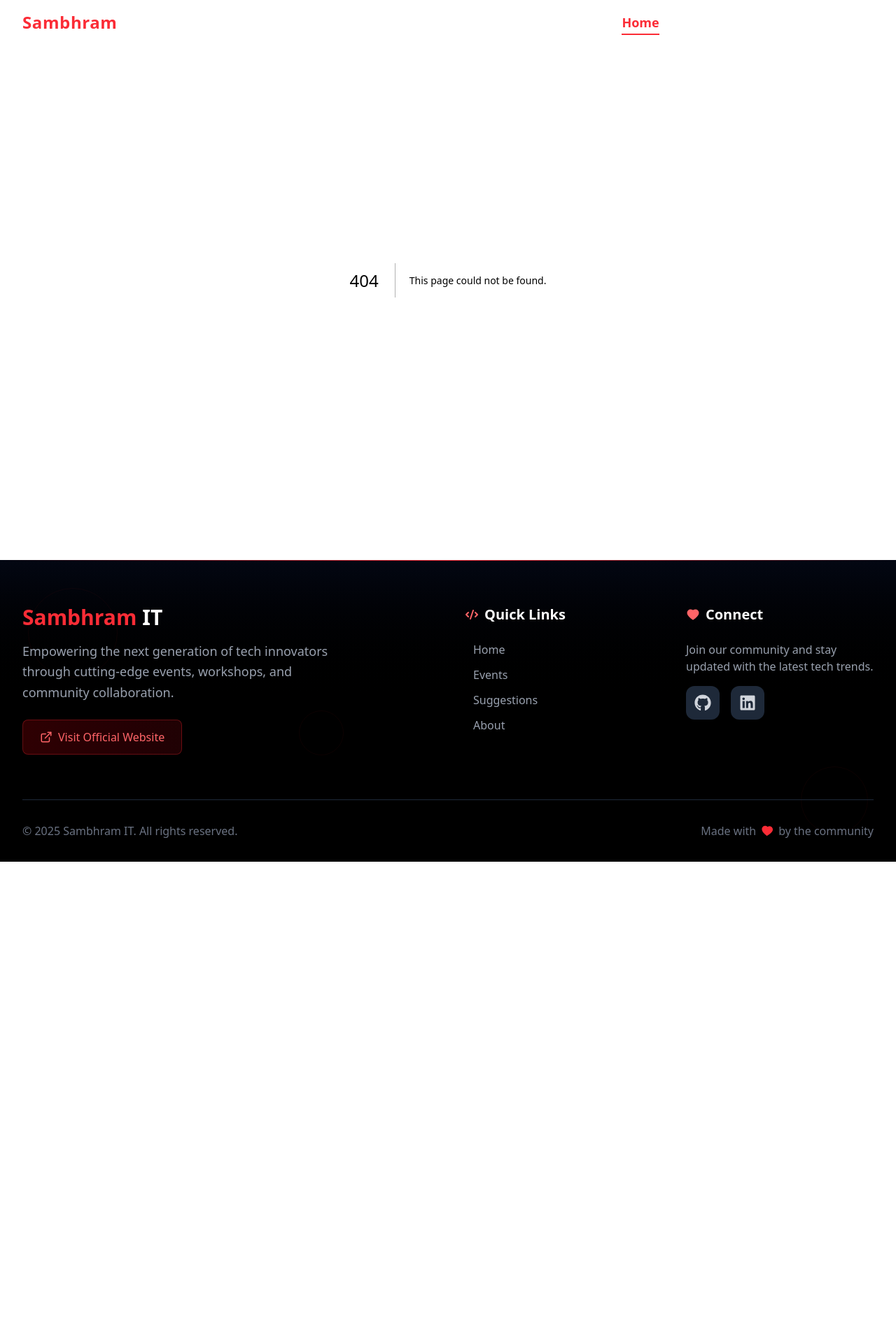
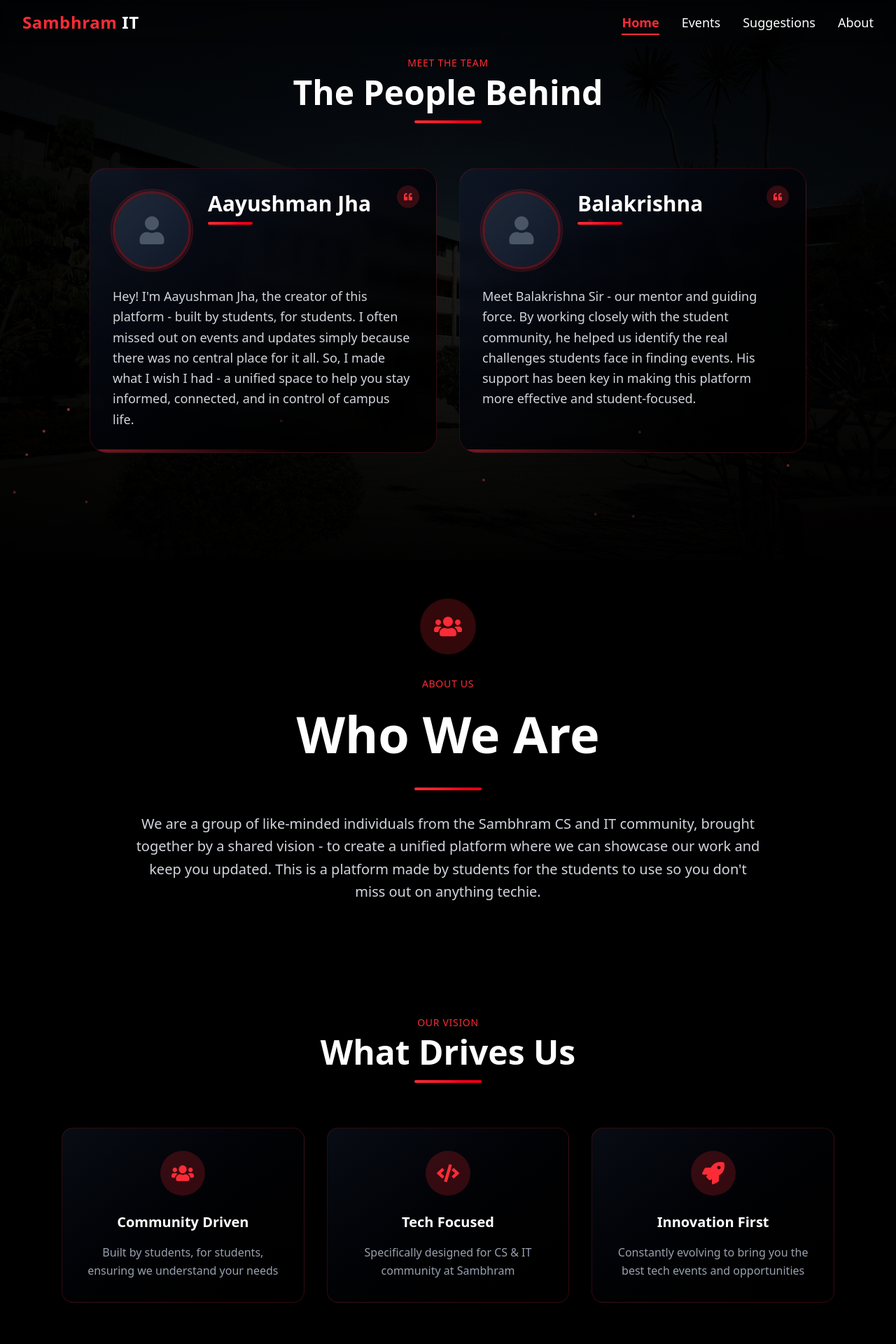
Before and after one commit to Aayushman-nvm/SaIT-events, a Next.js app: page /about in a window 1280 px wide. Before the commit this address had no page. Shown: the top 1920 px of the page at 70% size. Before the commit the page ends 1231 px from the top, so only its background shows below. Built offline with nearby package versions, Linux system fonts and the light colour scheme.

Commit message:
About us page

```diff
--- /dev/null
+++ b/app/(routes)/about/page.tsx
@@ -0,0 +1,210 @@
+"use client";
+
+import React from "react";
+import { motion } from "framer-motion";
+import { FaUsers, FaCode, FaRocket } from "react-icons/fa";
+import ProfileCard from "./components/ProfileCard";
+import Background from "../events/component/Background";
+
+function AboutPage() {
+  const aboutData = [
+    {
+      name: "Aayushman Jha",
+      image: "",
+      description:
+        "Hey! I'm Aayushman Jha, the creator of this platform - built by students, for students. I often missed out on events and updates simply because there was no central place for it all. So, I made what I wish I had - a unified space to help you stay informed, connected, and in control of campus life.",
+    },
+    {
+      name: "Balakrishna",
+      image: "",
+      description:
+        "Meet Balakrishna Sir - our mentor and guiding force. By working closely with the student community, he helped us identify the real challenges students face in finding events. His support has been key in making this platform more effective and student-focused.",
+    },
+  ];
+
+  const features = [
+    {
+      icon: FaUsers,
+      title: "Community Driven",
+      description:
+        "Built by students, for students, ensuring we understand your needs",
+    },
+    {
+      icon: FaCode,
+      title: "Tech Focused",
+      description: "Specifically designed for CS & IT community at Sambhram",
+    },
+    {
+      icon: FaRocket,
+      title: "Innovation First",
+      description:
+        "Constantly evolving to bring you the best tech events and opportunities",
+    },
+  ];
+
+  return (
+    <div className="min-h-screen bg-black text-white font-sans overflow-x-hidden">
+      {/* Hero Section */}
+      <Background />
+      {/* Team Section */}
+      <motion.section
+        initial={{ opacity: 0 }}
+        whileInView={{ opacity: 1 }}
+        viewport={{ once: true }}
+        transition={{ duration: 0.8 }}
+        className="relative py-20"
+      >
+        <div className="max-w-6xl mx-auto px-6">
+          <motion.div
+            initial={{ opacity: 0, y: 30 }}
+            whileInView={{ opacity: 1, y: 0 }}
+            viewport={{ once: true }}
+            className="text-center mb-16"
+          >
+            <h3 className="text-red-500 text-sm uppercase tracking-wider mb-2">
+              Meet The Team
+            </h3>
+            <h2 className="text-3xl md:text-5xl font-bold text-white mb-4">
+              The People Behind
+            </h2>
+            <div className="w-24 h-1 bg-gradient-to-r from-red-500 to-red-600 mx-auto rounded-full" />
+          </motion.div>
+
+          <div className="grid grid-cols-1 lg:grid-cols-2 gap-8 max-w-5xl mx-auto">
+            {aboutData.map((data, index) => (
+              <ProfileCard
+                key={index}
+                name={data.name}
+                imgPath={data.image}
+                description={data.description}
+                index={index}
+              />
+            ))}
+          </div>
+        </div>
+
+        {/* Background Decoration */}
+        <div className="absolute inset-0 pointer-events-none overflow-hidden">
+          <motion.div
+            animate={{
+              rotate: [0, -360],
+              scale: [1, 1.2, 1],
+            }}
+            transition={{
+              duration: 30,
+              repeat: Infinity,
+              ease: "linear",
+            }}
+            className="absolute w-80 h-80 border border-red-500/5 rounded-full -bottom-40 -right-40"
+          />
+        </div>
+      </motion.section>
+
+      <motion.section
+        initial={{ opacity: 0 }}
+        animate={{ opacity: 1 }}
+        transition={{ duration: 1 }}
+        className="relative pt-32 pb-20"
+      >
+        <div className="max-w-6xl mx-auto px-6 text-center">
+          <motion.div
+            initial={{ scale: 0 }}
+            animate={{ scale: 1 }}
+            transition={{ duration: 0.8, type: "spring", bounce: 0.4 }}
+            className="inline-flex items-center justify-center w-20 h-20 bg-red-500/20 rounded-full mb-8"
+          >
+            <FaUsers className="w-10 h-10 text-red-500" />
+          </motion.div>
+
+          <motion.h2
+            initial={{ opacity: 0, y: 30 }}
+            animate={{ opacity: 1, y: 0 }}
+            transition={{ duration: 0.8, delay: 0.2 }}
+            className="text-red-500 text-sm uppercase tracking-wider mb-4"
+          >
+            About Us
+          </motion.h2>
+
+          <motion.h1
+            initial={{ opacity: 0, y: 40 }}
+            animate={{ opacity: 1, y: 0 }}
+            transition={{ duration: 0.8, delay: 0.3 }}
+            className="text-4xl md:text-6xl lg:text-7xl font-bold text-white mb-8 leading-tight"
+          >
+            Who We Are
+          </motion.h1>
+
+          <div className="w-24 h-1 bg-gradient-to-r from-red-500 to-red-600 mx-auto rounded-full mb-8" />
+
+          <motion.p
+            initial={{ opacity: 0, y: 30 }}
+            animate={{ opacity: 1, y: 0 }}
+            transition={{ duration: 0.8, delay: 0.4 }}
+            className="text-gray-300 text-lg md:text-xl leading-relaxed max-w-4xl mx-auto"
+          >
+            We are a group of like-minded individuals from the Sambhram CS and
+            IT community, brought together by a shared vision - to create a
+            unified platform where we can showcase our work and keep you
+            updated. This is a platform made by students for the students to use
+            so you don't miss out on anything techie.
+          </motion.p>
+        </div>
+      </motion.section>
+
+      {/* Features Section */}
+      <motion.section
+        initial={{ opacity: 0 }}
+        whileInView={{ opacity: 1 }}
+        viewport={{ once: true }}
+        transition={{ duration: 0.8 }}
+        className="relative py-20"
+      >
+        <div className="max-w-6xl mx-auto px-6">
+          <motion.div
+            initial={{ opacity: 0, y: 30 }}
+            whileInView={{ opacity: 1, y: 0 }}
+            viewport={{ once: true }}
+            className="text-center mb-16"
+          >
+            <h3 className="text-red-500 text-sm uppercase tracking-wider mb-2">
+              Our Vision
+            </h3>
+            <h2 className="text-3xl md:text-5xl font-bold text-white mb-4">
+              What Drives Us
+            </h2>
+            <div className="w-24 h-1 bg-gradient-to-r from-red-500 to-red-600 mx-auto rounded-full" />
+          </motion.div>
+
+          <div className="grid grid-cols-1 md:grid-cols-3 gap-8">
+            {features.map((feature, index) => (
+              <motion.div
+                key={index}
+                initial={{ opacity: 0, y: 30 }}
+                whileInView={{ opacity: 1, y: 0 }}
+                viewport={{ once: true }}
+                transition={{ duration: 0.6, delay: index * 0.2 }}
+                whileHover={{
+                  scale: 1.05,
+                  y: -10,
+                }}
+                className="text-center p-8 rounded-2xl bg-gradient-to-br from-gray-900/50 to-black/50 border border-red-500/20 hover:border-red-500/40 transition-all duration-300"
+              >
+                <div className="inline-flex items-center justify-center w-16 h-16 bg-red-500/20 rounded-full mb-6">
+                  <feature.icon className="w-8 h-8 text-red-500" />
+                </div>
+                <h3 className="text-xl font-bold text-white mb-4">
+                  {feature.title}
+                </h3>
+                <p className="text-gray-400 leading-relaxed">
+                  {feature.description}
+                </p>
+              </motion.div>
+            ))}
+          </div>
+        </div>
+      </motion.section>
+    </div>
+  );
+}
+
+export default AboutPage;
```
